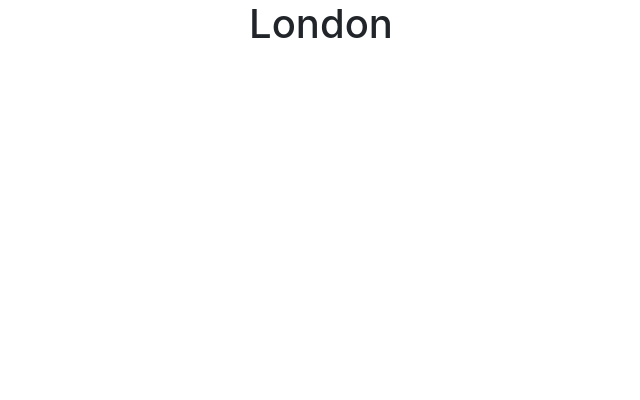
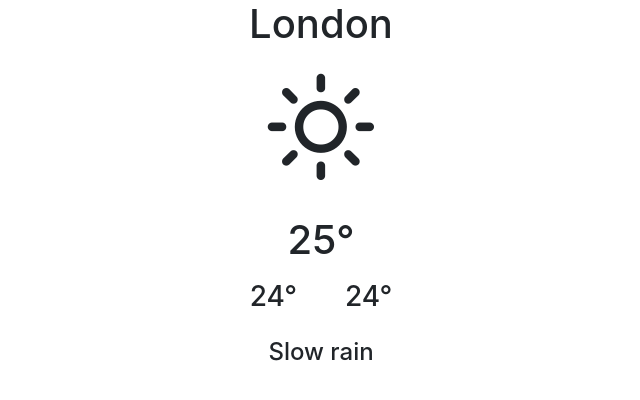
Before and after one commit to nikola4work/React_weather_app, a React (Create React App) app in the folder weather-app/: page / in a window 1280 px wide. Shown: the top 400 px of the page, without its empty margins (319-959 px from the left). Built offline with nearby package versions, Linux system fonts and the light colour scheme.

Commit message:
placeholder for data

```diff
--- a/weather-app/src/App.js
+++ b/weather-app/src/App.js
@@ -3,6 +3,7 @@
 
 import Weather from "./component/weather.component"
 import "bootstrap/dist/css/bootstrap.min.css";
+import 'weather-icons/css/weather-icons.css'
 
 function App() {
   return <div className="App">
--- a/weather-app/src/component/weather.component.jsx
+++ b/weather-app/src/component/weather.component.jsx
@@ -10,10 +10,29 @@
     <div className="container">
       <div className="cards">
          <h1>London</h1>
+         <h5 className="py-4">
+             <i className="wi wi-day-sunny display-1"></i>
+         </h5>
+         <h1 className="py-2">25&deg;</h1>
+
+         {/**show max and min temperature */}
+         {minmaxTemp(24,19)}
+
+         <h4 className="py-3">
+             Slow rain
+         </h4>
       </div>
-
     </div>
     )
 }
 
+function minmaxTemp(min,max){
+    return (
+      <h3>
+        <span className="px-4">{min}&deg;</span>
+        <span className="px-4">{min}&deg;</span>
+      </h3>
+    );
+}
+
 export default Weather;
```
